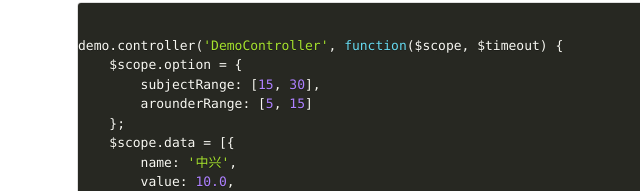
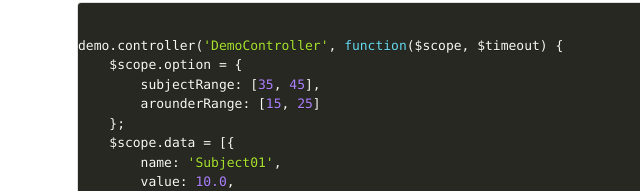
Before and after one commit to leftstick/angular-d3-cluster, a plain HTML site: page index.html in a window 1280 px wide. Shown: the part 761-952 px from the top of the page, 108-748 px from the left. Drawn offline with Linux system fonts and the light colour scheme.

Commit message:
update demo

```diff
--- a/index.html
+++ b/index.html
@@ -44,31 +44,30 @@
 <pre><code class="language-javascript">
 demo.controller('DemoController', function($scope, $timeout) {
     $scope.option = {
-        subjectRange: [15, 30],
-        arounderRange: [5, 15]
+        subjectRange: [35, 45],
+        arounderRange: [15, 25]
     };
     $scope.data = [{
-        name: '中兴',
+        name: 'Subject01',
         value: 10.0,
         children: [{
-            name: '泰康',
+            name: '01-01', //arounder
             value: -5.1
         }, {
-            name: '国贸',
+            name: '01-02',
             value: 3.1
         }]
     }, {
-        name: '平安',
+        name: 'Subject02',
         value: 12.5,
         children: [{
-            name: '人寿',
+            name: '02-01', //arounder
             value: 3.1
         }, {
-            name: '银行',
+            name: '02-02',
             value: 6.1
         }]
     }];
-
 });
 </code></pre></div>
                         </div>
```
